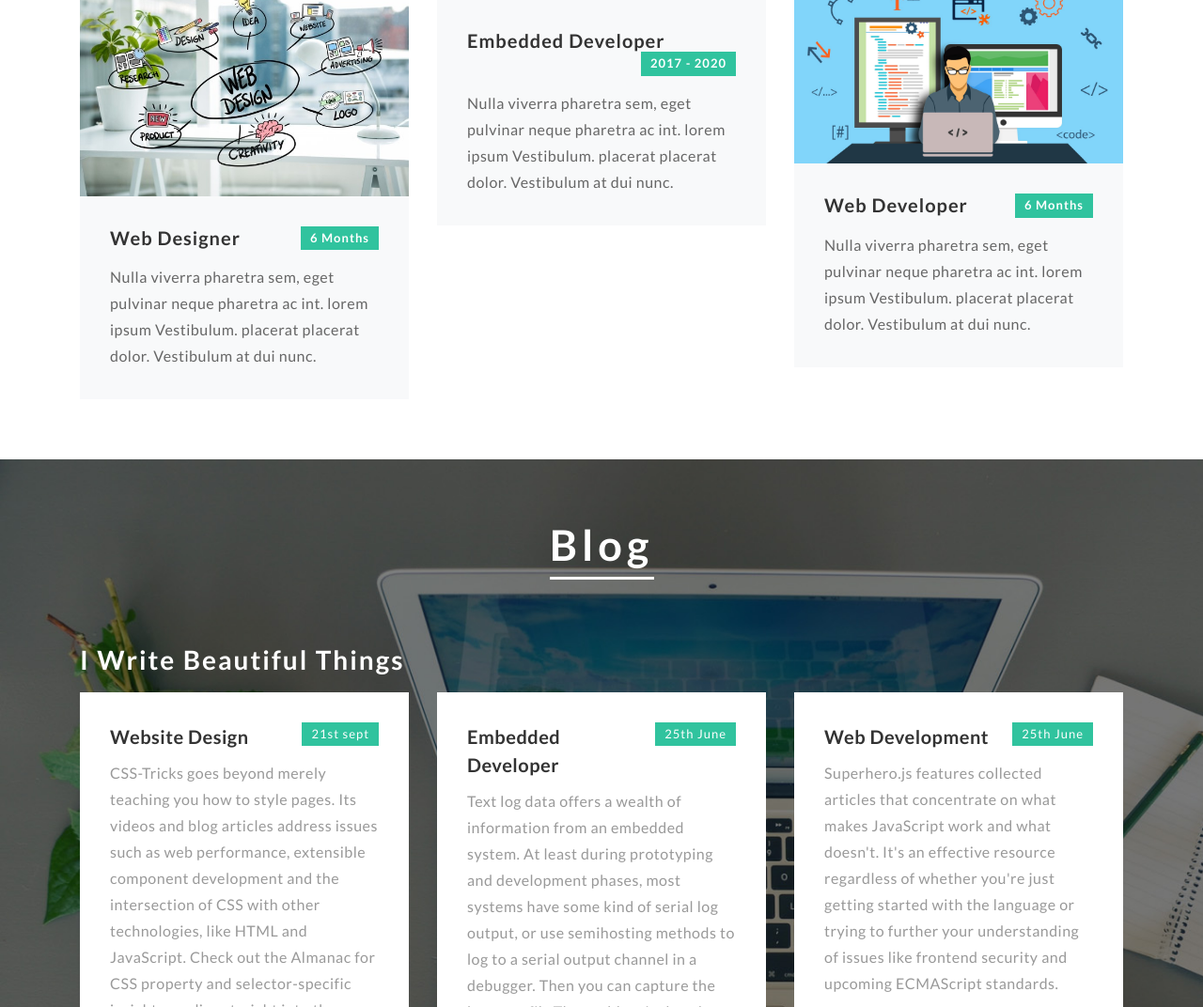
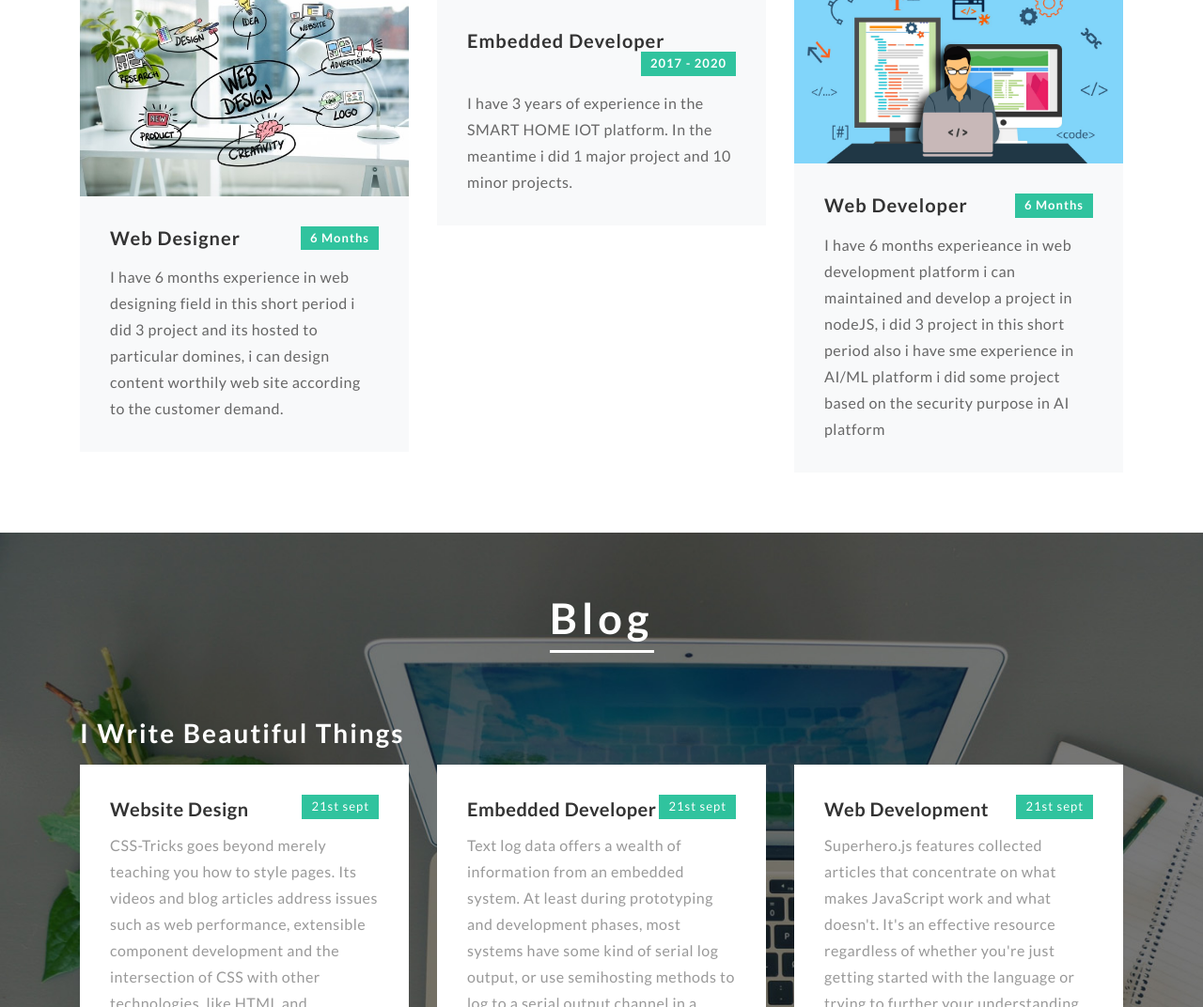
Before and after one commit to sidhik4742/personal-website-template, a plain HTML site: page index.html in a window 1280 px wide. Shown: the part 2361-3433 px from the top of the page at 94% size. Drawn offline with Linux system fonts and the light colour scheme.

Commit message:
#completed experience page

```diff
--- a/index.html
+++ b/index.html
@@ -173,7 +173,8 @@
 				<div class="exp wthree">
 					<h4>Web Designer <span>6 Months</span></h4>
 					<div class="clearfix"></div>
-					<p>Nulla viverra pharetra sem, eget pulvinar neque pharetra ac int. lorem ipsum Vestibulum. placerat placerat dolor. Vestibulum at dui nunc.</p>
+					<p>I have 6 months experience in web designing field in this short period i did 3 project and its hosted to particular domines,
+						i can design content worthily web site according to the customer demand.   </p>
 				</div>
 			</div>
 			<div class="col-lg-4 col-md-6 mt-md-0 mt-4">
@@ -181,7 +182,7 @@
 				<div class="exp wthree">
 					<h4>Embedded Developer <span>2017 - 2020</span></h4>
 					<div class="clearfix"></div>
-					<p>Nulla viverra pharetra sem, eget pulvinar neque pharetra ac int. lorem ipsum Vestibulum. placerat placerat dolor. Vestibulum at dui nunc.</p>
+					<p>I have 3 years of experience in the SMART HOME IOT platform. In the meantime i did 1 major project and 10 minor projects.</p>
 				</div>
 			</div>
 			<div class="col-lg-4 col-md-6 mt-lg-0 mt-4">
@@ -189,7 +190,9 @@
 				<div class="exp wthree">
 					<h4>Web Developer <span>6 Months</span></h4>
 					<div class="clearfix"></div>
-					<p>Nulla viverra pharetra sem, eget pulvinar neque pharetra ac int. lorem ipsum Vestibulum. placerat placerat dolor. Vestibulum at dui nunc.</p>
+					<p>I have 6 months experieance in web development platform i can maintained and develop a project in nodeJS,
+						i did 3 project in this short period also i have sme experience in AI/ML platform i did some project based
+						on the security purpose in AI platform </p>
 				</div>
 			</div>
 		</div>
@@ -221,7 +224,7 @@
 			</div>
 			<div class="col-lg-4 col-md-6 w3ls mt-md-0 mt-3">
 				<div class="blog-grid1">
-					<h5>25th June</h5>
+					<h5>21st sept</h5>
 					<h4>Embedded Developer </h4>
 					<p>Text log data offers a wealth of information from an embedded system. At least during prototyping and development phases,
 						most systems have some kind of serial log output, or use semihosting methods to log to a serial output channel in a
@@ -233,7 +236,7 @@
 			</div>
 			<div class="col-lg-4 col-md-6 mt-lg-0 mt-3 w3ls">
 				<div class="blog-grid1">
-					<h5>25th June</h5>
+					<h5>21st sept</h5>
 					<h4>Web Development </h4>
 					<p>Superhero.js features collected articles that concentrate on what makes JavaScript work and what doesn't.
 						It's an effective resource regardless of whether you're just getting started with the language or trying to
```
